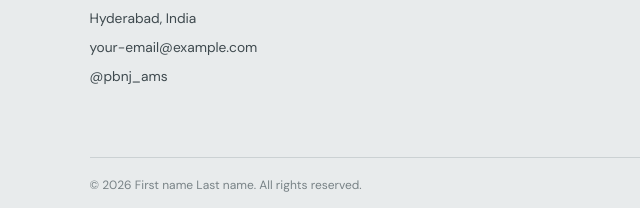
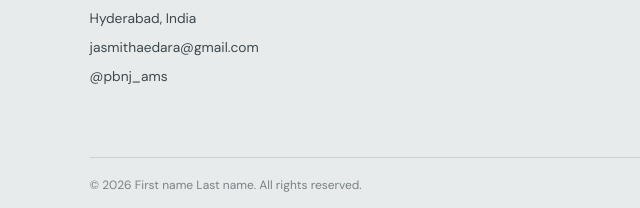
Before and after one commit to jasmithae/Resume-AI-modified, a plain HTML site: page index.html in a window 1280 px wide. Shown: the part 2997-3205 px from the top of the page, 0-640 px from the left. Drawn offline with nearby package versions, Linux system fonts and the light colour scheme.

Commit message:
Update email address in footer

```diff
--- a/index.html
+++ b/index.html
@@ -123,7 +123,7 @@
         <div class="footer-contact">
             <a class="footer-wordmark" href="index.html">First name Last name</a>
             <p>Hyderabad, India</p>
-            <p><a href="mailto:your-email@example.com">your-email@example.com</a></p>
+            <p><a href="mailto:jasmithaedara@gmail.com">jasmithaedara@gmail.com</a></p>
             <p><a href="https://www.instagram.com/pbnj_ams/" target="_blank" rel="noopener">@pbnj_ams</a></p>
         </div>
         <div class="footer-nav">
```
